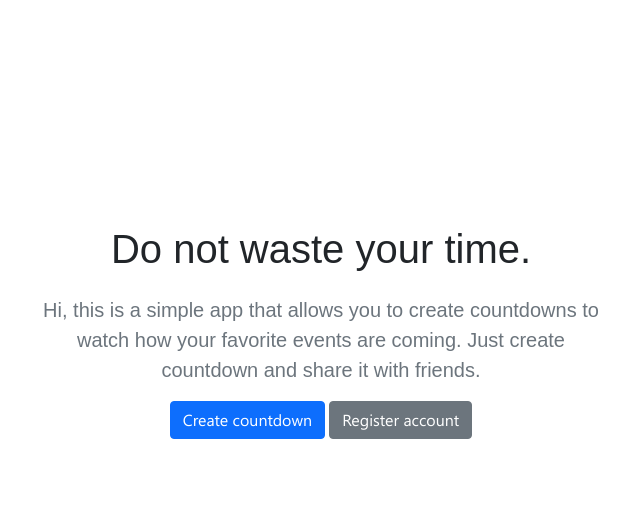
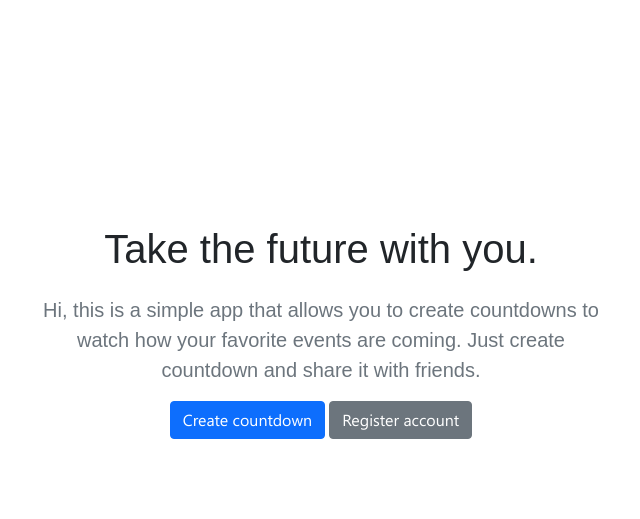
Before and after one commit to kokokojo2/CountDown, a Django app: page / in a window 1280 px wide. Shown: the part 62-581 px from the top of the page, without its empty margins (319-959 px from the left). Run offline with Django 3.2, Linux system fonts and the light colour scheme.

Commit message:
Main slogan changed

```diff
--- a/templates/home/homepage.html
+++ b/templates/home/homepage.html
@@ -2,7 +2,7 @@
 {% block main %}
     <div class="container text-center">
         <div class="col-6 mx-auto">
-            <div class="slogan mb-3">Do not waste your time.</div>
+            <div class="slogan mb-3">Take the future with you.</div>
             <p class="main-text text-muted">Hi, this is a simple app that allows you to create countdowns to watch how your favorite events are coming. Just create countdown and share it with friends.</p>
             <p class="buttons">
                 <a href="{% url "countdown:create" %}" class="btn btn-primary">Create countdown</a>
```
